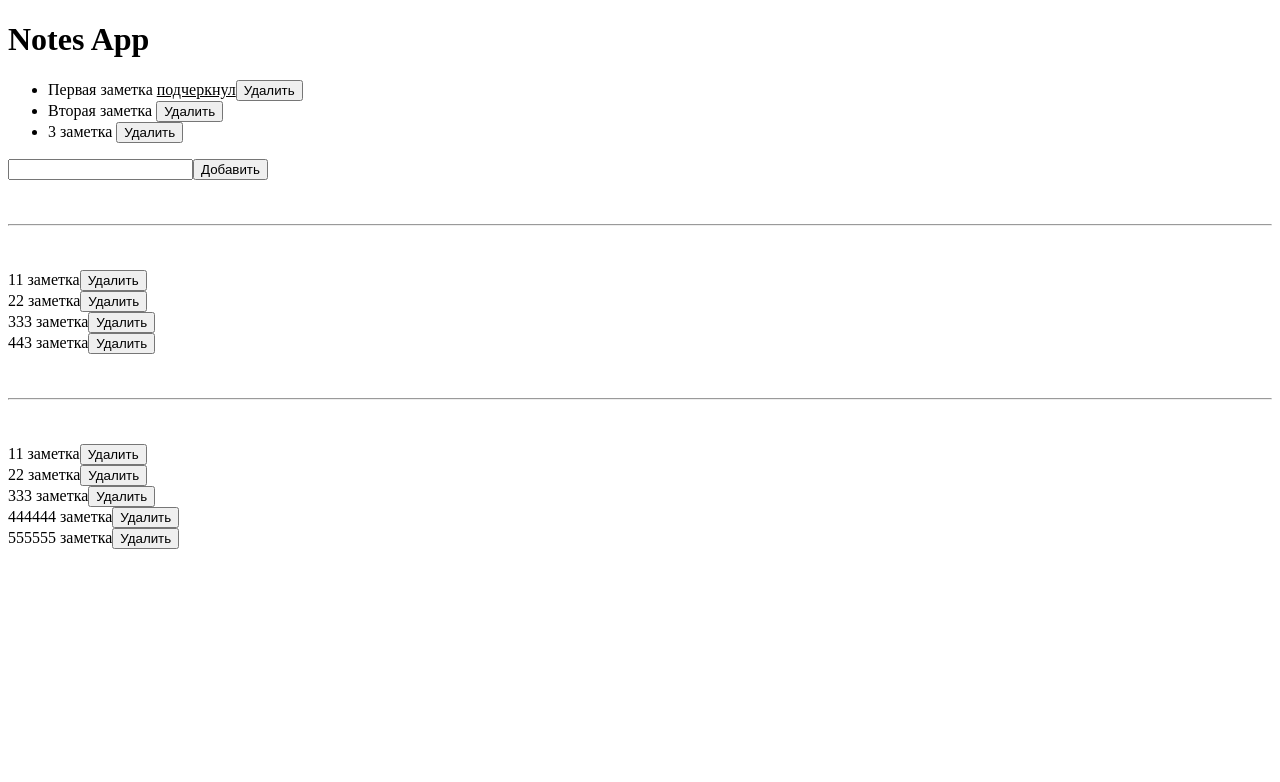
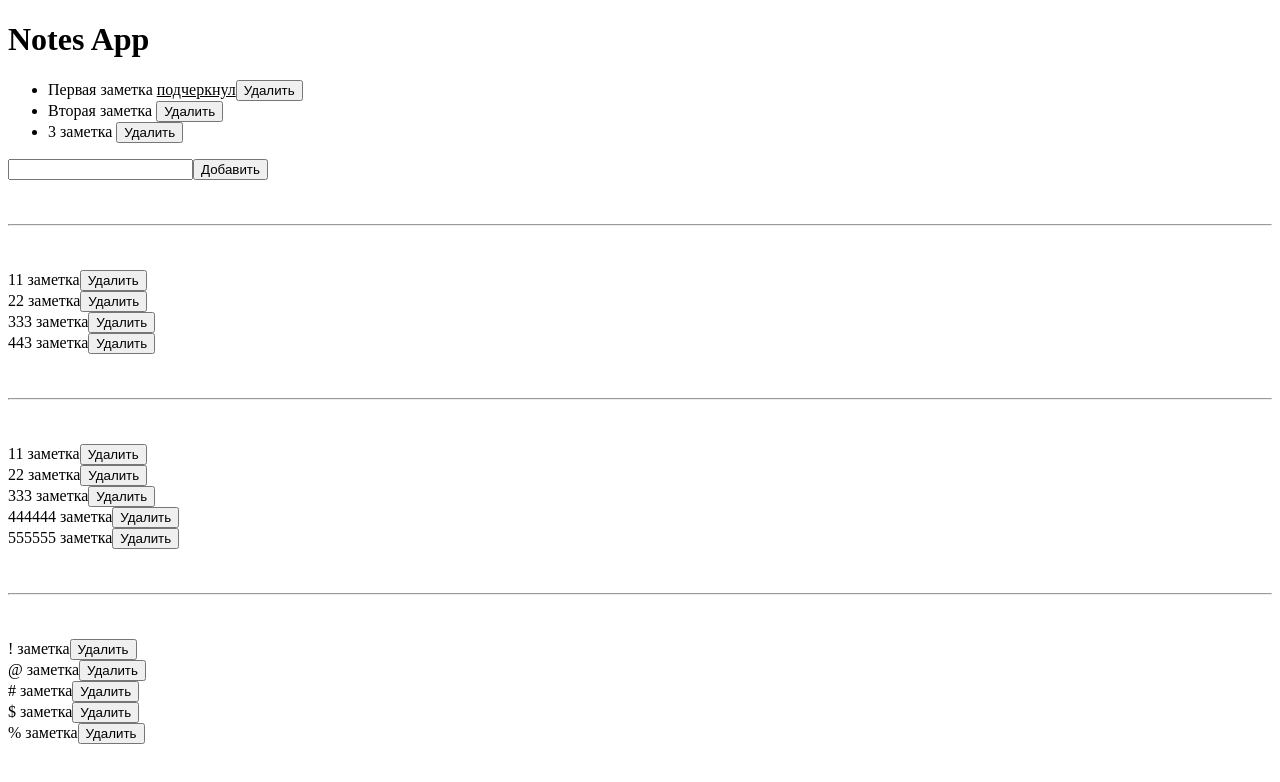
Before and after one commit to igor150195/notes-app, a React (Vite) app: page / in a window 1280 px wide. Shown: the top 782 px of the page. Built offline with nearby package versions, Linux system fonts and the light colour scheme.

Commit message:
Добавил NoteList3. всё ещё упражняюсь с компонентами

```diff
--- a/src/App.jsx
+++ b/src/App.jsx
@@ -3,6 +3,7 @@ import NoteList from "./components/NoteList";
 import NoteList2 from "./components/NoteList2";
 import NoteForm from "./components/NoteForm";
 import Note2 from "./components/Note2";
+import NoteList3 from "./components/NoteList3";
 
 export default function App() {
   const [notes, setNotes] = useState([
@@ -24,6 +25,14 @@ export default function App() {
     { id: Math.random() * 13, text: "333 заметка" },
     { id: Math.random() * 14, text: "444444 заметка" },
     { id: Math.random() * 14, text: "555555 заметка" },
+  ]);
+
+  const [thirdNotes, refreshThirdNotes] = useState([
+    { id: Math.random() * 11231, text: "! заметка" },
+    { id: Math.random() * 5453, text: "@ заметка" },
+    { id: Math.random() * 66, text: "# заметка" },
+    { id: Math.random() * 114, text: "$ заметка" },
+    { id: Math.random() * 444, text: "% заметка" },
   ]);
 
   const handleDelete = (deleteId) => {
@@ -55,6 +64,10 @@ export default function App() {
     refreshNotes(newNotes.filter((note) => id != note.id));
   };
 
+  const thirdDelete = (id) => {
+    refreshThirdNotes(thirdNotes.filter((note) => note.id != id));
+  };
+
   return (
     <div>
       <h1>Notes App</h1>
@@ -81,6 +94,12 @@ export default function App() {
       <br />
       <br />
       <NoteList2 notes={newNotes} onDelete={newDelete} />
+      <br />
+      <br />
+      <hr />
+      <br />
+      <br />
+      <NoteList3 mynotes={thirdNotes} onDelete={thirdDelete} />
     </div>
   );
 }
--- /dev/null
+++ b/src/components/NoteList3.jsx
@@ -0,0 +1,15 @@
+import React from "react";
+import PropTypes from "prop-types";
+import Note2 from "./Note2";
+
+export default function NoteList3({ mynotes, onDelete }) {
+  return mynotes.map((note) => (
+    <Note2 key={note.id} id={note.id} text={note.text} onDelete={onDelete} />
+  ));
+}
+
+NoteList3.propTypes = {
+  id: PropTypes.number.isRequired,
+  text: PropTypes.string.isRequired,
+  onDelete: PropTypes.func.isRequired,
+};
```
